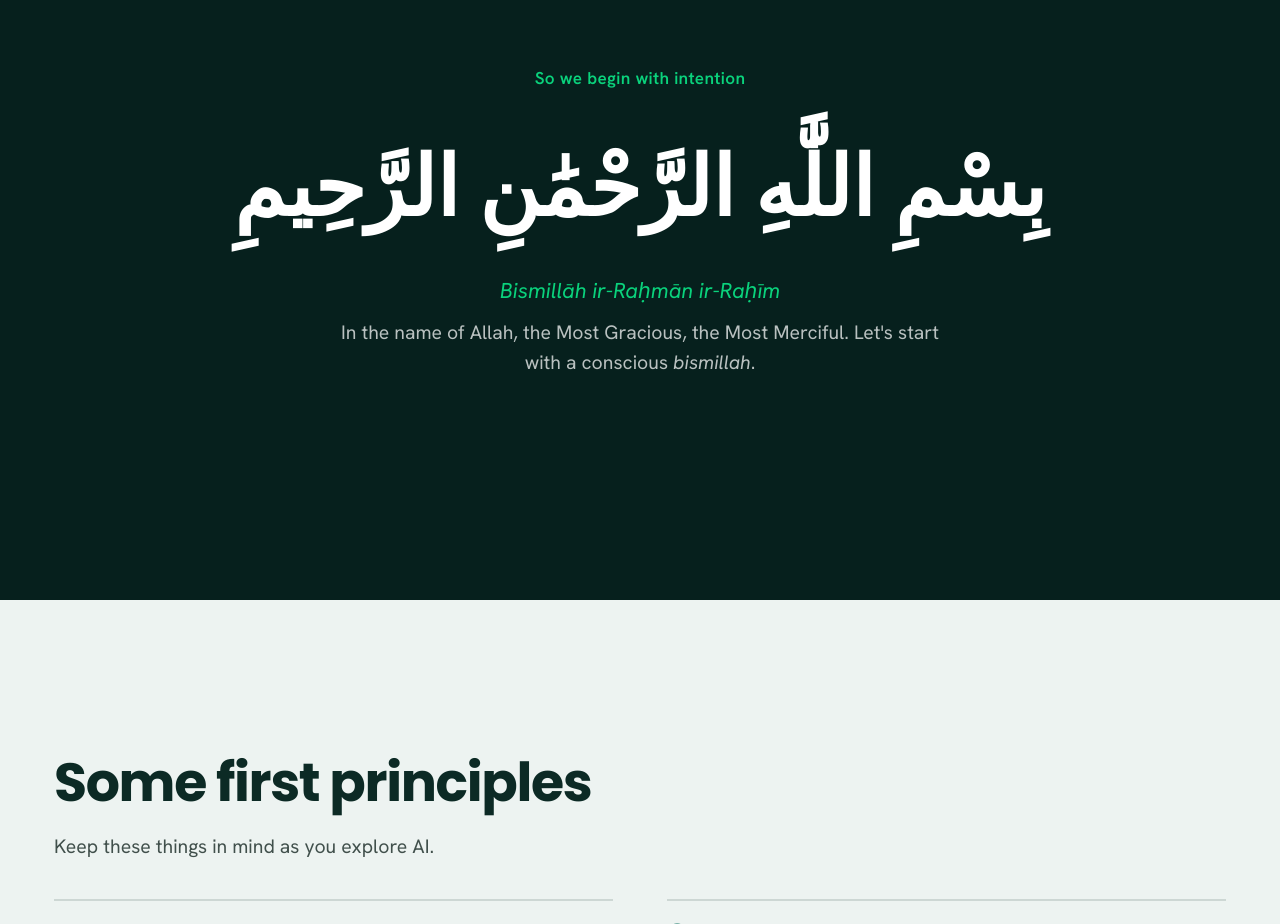
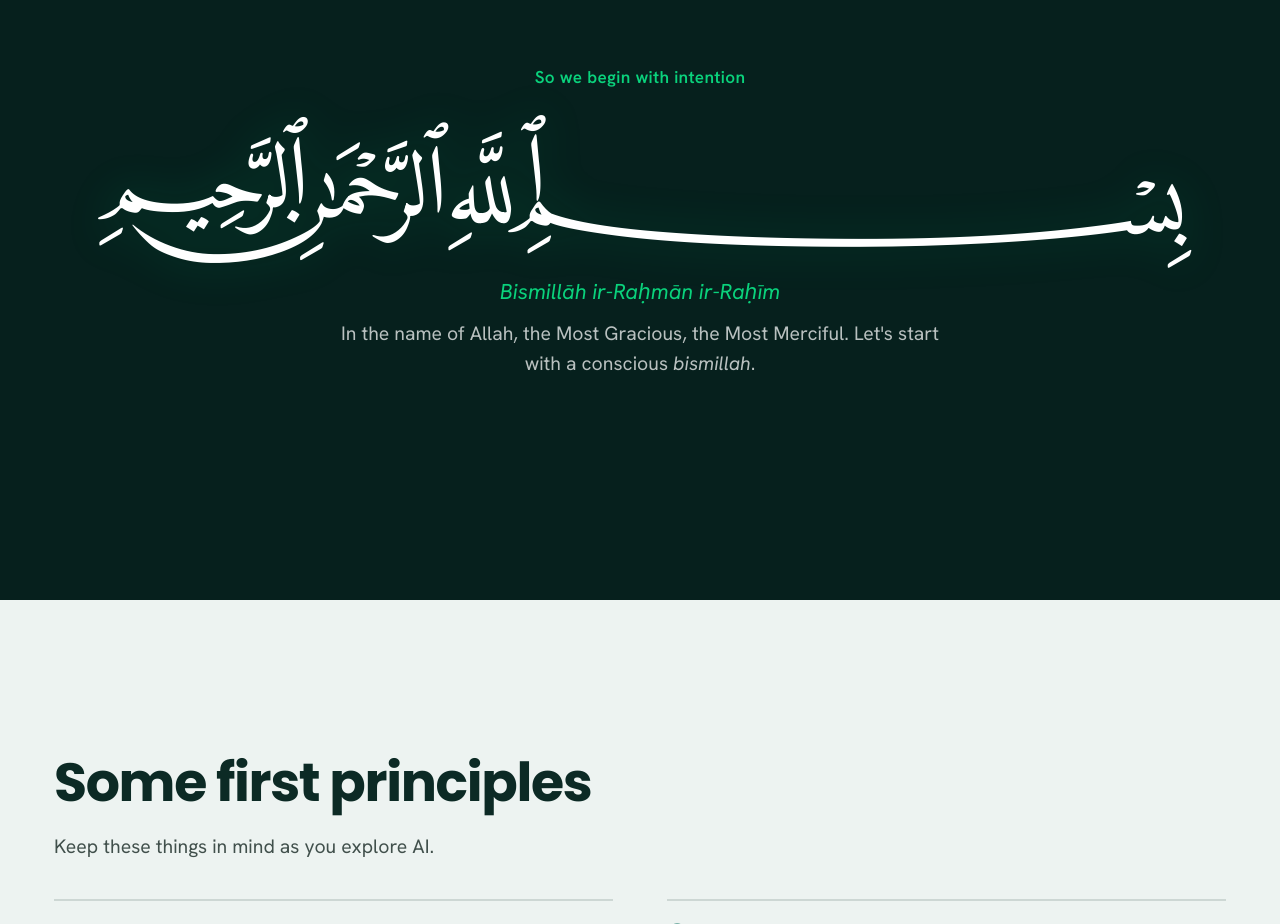
Before and after one commit to akisms/texas-ai-tech-summit, a plain HTML site: page index.html in a window 1280 px wide. Shown: the part 4200-5124 px from the top of the page. Drawn offline with Linux system fonts and the light colour scheme.

Commit message:
Stylize bismillah as the calligraphic Basmala ligature (Amiri)
Use the single ligature glyph (U+FDFD) rendered in Amiri (loaded as a
webfont so it's consistent across devices), sized to fit all viewports,
with a soft glow. Replaces the plain system-font Arabic text.

Co-Authored-By: Claude Opus 4.8 <noreply@anthropic.com>

```diff
--- a/deck.js
+++ b/deck.js
@@ -73,7 +73,7 @@ window.DECK = [
   // ───────── BISMILLAH ─────────
   { type: "bismillah", id: "bismillah",
     label: "So we begin with intention",
-    arabic: "بِسْمِ اللَّٰهِ الرَّحْمَٰنِ الرَّحِيمِ",
+    arabic: "﷽",
     translit: "Bismillāh ir-Raḥmān ir-Raḥīm",
     translation: "In the name of Allah, the Most Gracious, the Most Merciful. Let's start with a conscious _bismillah_." },
 
--- a/index.html
+++ b/index.html
@@ -6,7 +6,7 @@
 <title>From Chat to Code · The 3 Levels of AI · Atmit Labs</title>
 <link rel="preconnect" href="https://fonts.googleapis.com">
 <link rel="preconnect" href="https://fonts.gstatic.com" crossorigin>
-<link href="https://fonts.googleapis.com/css2?family=Poppins:ital,wght@0,500;0,600;0,700;0,800;1,500&family=Hanken+Grotesk:ital,wght@0,400;0,500;0,600;0,700;1,400&family=JetBrains+Mono:wght@500;600&display=swap" rel="stylesheet">
+<link href="https://fonts.googleapis.com/css2?family=Poppins:ital,wght@0,500;0,600;0,700;0,800;1,500&family=Hanken+Grotesk:ital,wght@0,400;0,500;0,600;0,700;1,400&family=JetBrains+Mono:wght@500;600&family=Amiri:wght@400;700&display=swap" rel="stylesheet">
 <style>
 :root{
   /* Atmit Labs brand palette */
@@ -160,7 +160,7 @@ html.present-mode .deck-error{display:none;}
 
 .bismillah{background:radial-gradient(ellipse 58% 58% at 50% 38%, rgba(10,210,124,0.15) 0%, transparent 65%),linear-gradient(165deg,#041a17 0%,#06201d 60%);}
 .center-stage{text-align:center;display:flex;flex-direction:column;align-items:center;justify-content:center;}
-.arabic{font-size:clamp(2.6rem,6.5vw,4.6rem);line-height:1.5;font-weight:600;color:var(--white);margin-bottom:1.5rem;direction:rtl;font-family:'Poppins';}
+.arabic{font-size:clamp(1.6rem,7.5vw,5.5rem);line-height:1.3;font-weight:400;color:var(--white);margin-bottom:1.6rem;direction:rtl;font-family:'Amiri',serif;text-shadow:0 0 45px rgba(10,210,124,0.22);max-width:100%;}
 .translit{font-style:italic;font-size:1.2rem;color:var(--green);margin-bottom:.7rem;}
 .translation{font-size:1.08rem;color:rgba(255,255,255,0.72);max-width:56ch;line-height:1.55;}
 .bismillah .small-label{font-size:.95rem;color:var(--green);font-weight:600;margin-bottom:2rem;letter-spacing:.02em;}
```
